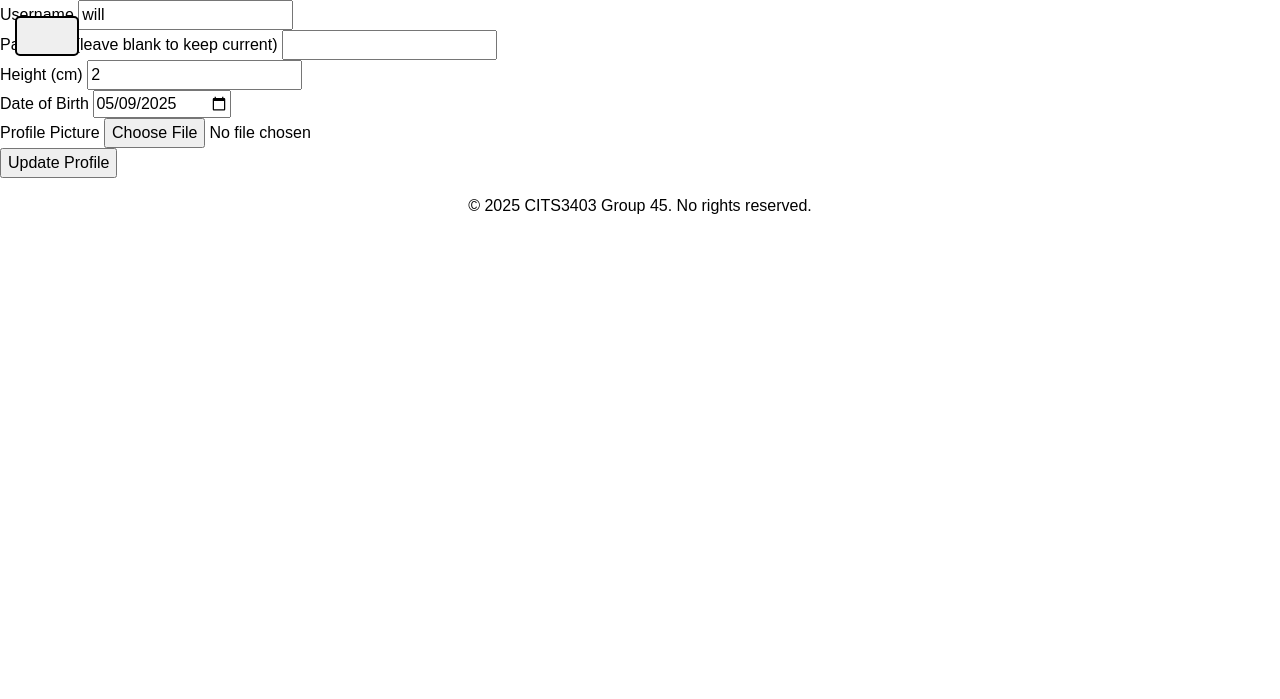
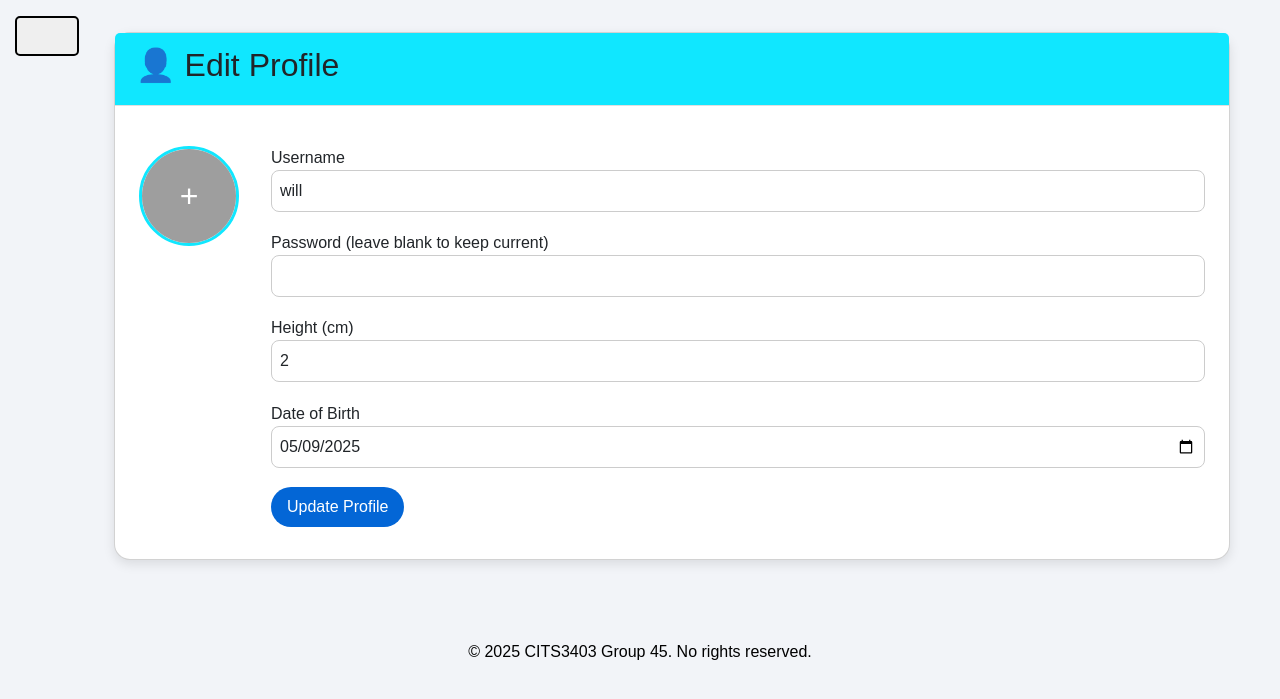
Before and after one commit to dhq-le/CITS3403, a Flask app: page /edit_profile in a window 1280 px wide. Shown: the part 68-767 px from the top of the page. Run offline with Flask 3, Linux system fonts and the light colour scheme; a user stored in the database is signed in; some libraries are stand-ins or nearby versions; grey boxes are pictures that could not be loaded.

Commit message:
Made the style of edit_profile Using CSS, made the edit_profile page more visually appealing and user-friendly. Added Javascript so photo upload and preview functionality works. Upload picture works by creating a new file profile_pics and taking the photo from the input and saving it to the profile_pics folder.

```diff
--- /dev/null
+++ b/app/static/css/edit_profile.css
@@ -0,0 +1,56 @@
+.edit-profile-body {
+  display: flex;
+  gap: 2rem;
+  align-items: flex-start;
+  flex-wrap: wrap;
+}
+
+.profile-pic-container {
+  position: relative;
+  width: 100px;
+  height: 100px;
+}
+
+.profile-pic-edit {
+  width: 100px;
+  height: 100px;
+  border-radius: 50%;
+  object-fit: cover;
+  border: 3px solid #10e7ff;
+  cursor: pointer;
+}
+
+.upload-icon {
+  font-size: 2rem;
+  position: absolute;
+  top: 50%;
+  left: 50%;
+  transform: translate(-50%, -50%);
+  color: white;
+  border-radius: 50%;
+  padding: 0.5rem;
+  line-height: 1;
+  cursor: pointer;
+}
+
+.upload-label {
+  position: relative;
+  display: inline-block;
+}
+
+.form-fields-side {
+  flex-grow: 1;
+  min-width: 250px;
+}
+
+.form-group {
+  margin-bottom: 1.2rem;
+}
+
+.form-control {
+  width: 100%;
+  padding: 0.5rem;
+  font-size: 1rem;
+  border-radius: 8px;
+  border: 1px solid #ccc;
+}
--- a/app/static/js/edit_profile.js
+++ b/app/static/js/edit_profile.js
@@ -0,0 +1,8 @@
+function previewProfilePic(event) {
+    const reader = new FileReader();
+    reader.onload = function() {
+      const img = document.getElementById('profilePicPreview');
+      img.src = reader.result;
+    };
+    reader.readAsDataURL(event.target.files[0]);
+  }
--- a/app/templates/edit_profile.html
+++ b/app/templates/edit_profile.html
@@ -4,19 +4,40 @@
 {% block head %}
 {{ super() }}
 <link rel="stylesheet" href="{{ url_for('static', filename='css/edit_profile.css') }}">
+<link rel="stylesheet" href="{{ url_for('static', filename='css/profile.css') }}">
 {% endblock %}
 
 {% block content %}
-<form method="POST" action="{{ url_for('routes.edit_profile') }}" enctype="multipart/form-data">
+<div class="container-sm">
+  <main class="dashboard profile-dashboard">
+    <section class="card" id="edit-profile">
+      <div class="card-header">
+        <h2>👤 Edit Profile</h2>
+      </div>
+
+      <div class="card-body">
+        <!-- Form Starts -->
+        <form method="POST" action="{{ url_for('routes.edit_profile') }}" enctype="multipart/form-data" class="edit-profile-body">
           {{ form.hidden_tag() }}
 
+          <div class="profile-pic-container">
+            <label for="profile_pic" class="upload-label">
+              <img id="profilePicPreview"
+                  src="{{ url_for('static', filename='profile_pics/' + user.profile_pic) if user.profile_pic else url_for('static', filename='images/user.png') }}"
+                  alt="Profile Picture" class="profile-pic-edit">
+              <span class="upload-icon">+</span>
+            </label>
+            <input type="file" name="profile_pic" id="profile_pic" style="display: none;" onchange="previewProfilePic(event)">
+          </div>
+
+          <div class="form-fields-side">
             {% if error %}
               <div class="error">{{ error }}</div>
             {% endif %}
 
             <div class="form-group">
               <label for="username">Username</label>
-        {{ form.username(id="username") }}
+              {{ form.username(id="username", class="form-control") }}
               {% if form.username.errors %}
                 <div class="error">{{ form.username.errors[0] }}</div>
               {% endif %}
@@ -24,7 +45,7 @@
 
             <div class="form-group">
               <label for="password">Password (leave blank to keep current)</label>
-        {{ form.password(id="password") }}
+              {{ form.password(id="password", class="form-control") }}
               {% if form.password.errors %}
                 <div class="error">{{ form.password.errors[0] }}</div>
               {% endif %}
@@ -32,7 +53,7 @@
 
             <div class="form-group">
               <label for="height">Height (cm)</label>
-        {{ form.height(id="height") }}
+              {{ form.height(id="height", class="form-control") }}
               {% if form.height.errors %}
                 <div class="error">{{ form.height.errors[0] }}</div>
               {% endif %}
@@ -40,19 +61,20 @@
 
             <div class="form-group">
               <label for="dob">Date of Birth</label>
-        <input type="date" name="dob" id="dob" value="{{ form.dob.data }}">
+              <input type="date" name="dob" id="dob" value="{{ form.dob.data }}" class="form-control">
               {% if form.dob.errors %}
                 <div class="error">{{ form.dob.errors[0] }}</div>
               {% endif %}
             </div>
 
-    <div class="form-group">
-        <label for="profile_pic">Profile Picture</label>
-        <input type="file" name="profile_pic" id="profile_pic">
+            {{ form.submit(class="cool-button") }}
+          </div>
+        </form>
+      </div>
+    </section>
+  </main>
 </div>
 
-    {{ form.submit(class="btn-submit") }}
-</form>
 
 
 
```
Also changed, not shown: 1 other file. Lines whose indentation alone changed are shown as unchanged.
